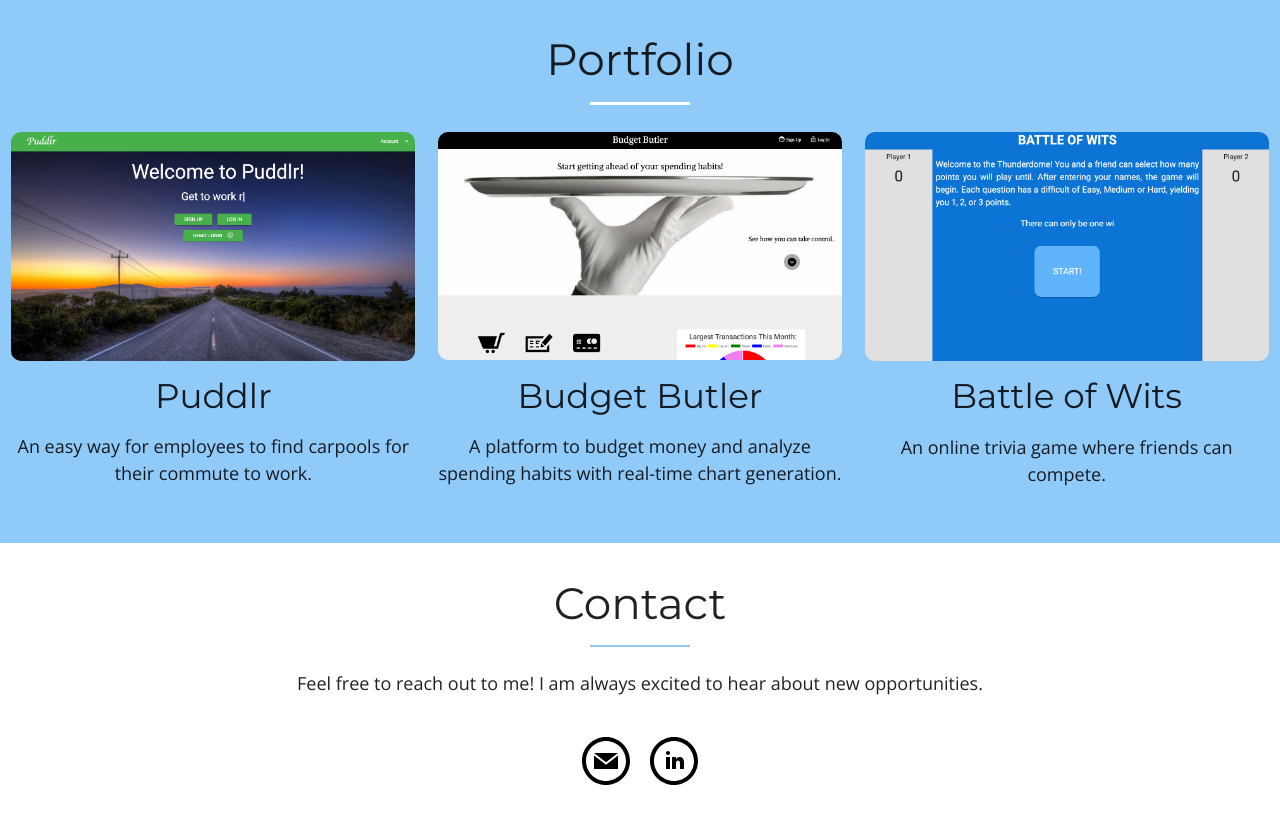
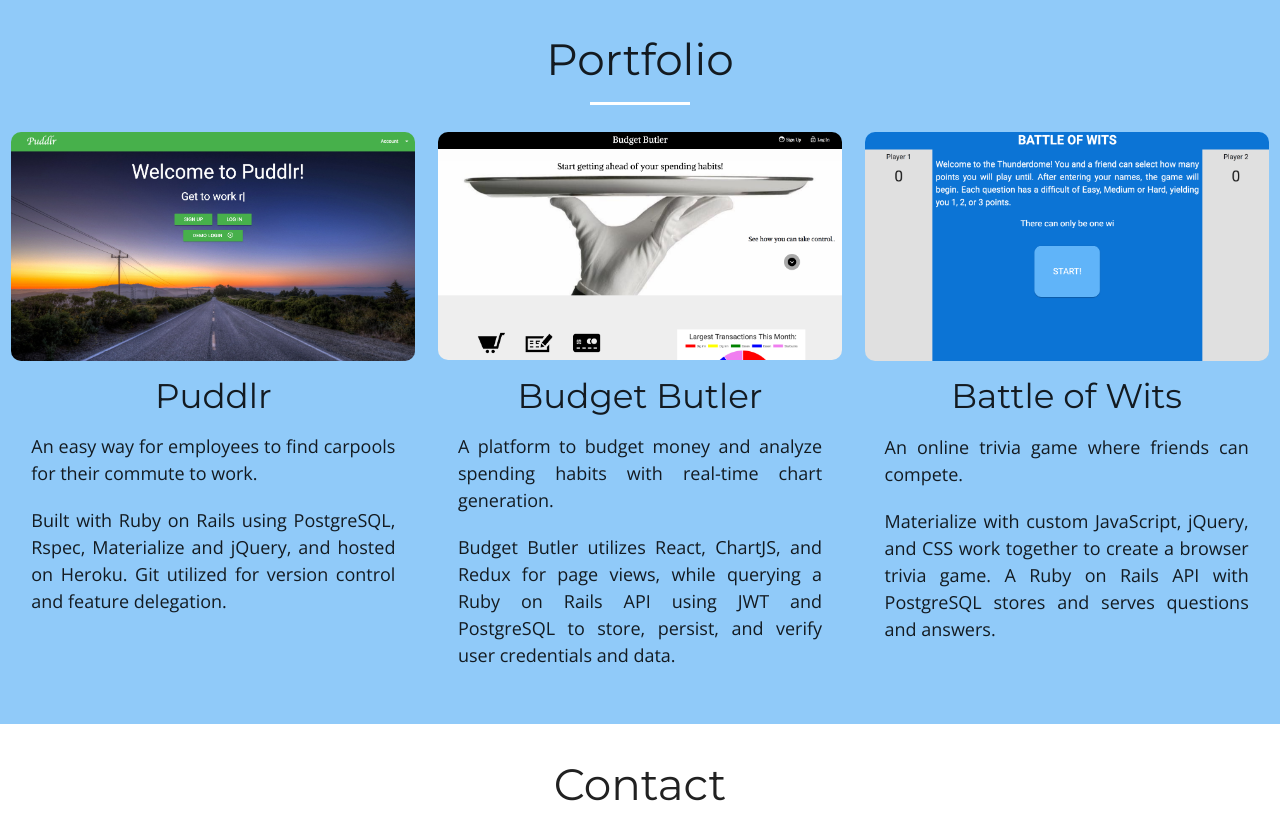
Before and after one commit to Franco84/franco, a PHP site: page /index.html in a window 1280 px wide. Shown: the part 2139-2954 px from the top of the page. Before the commit the page ends 2924 px from the top, so only its background shows below. Run offline with PHP 8.4, Linux system fonts and the light colour scheme; some libraries are stand-ins or nearby versions.

Commit message:
added portfolio project details

```diff
--- a/index.html
+++ b/index.html
@@ -11,6 +11,8 @@
     <meta name="viewport" content="width=device-width, initial-scale=1.0"/>
   </head>
   <body>
+
+
     <header>
       <nav class="transparent table-of-contents" style="position:fixed; z-index:1;">
         <div class="nav-wrapper">
@@ -263,8 +265,11 @@
                     <img src="img/puddlr.png">
               </div>
               <h4>Puddlr</h4>
-              <p>
+              <p class="portfolio-text">
                 An easy way for employees to find carpools for their commute to work.
+              </p>
+              <p class="portfolio-text">
+                Built with Ruby on Rails using PostgreSQL, Rspec, Materialize and jQuery, and hosted on Heroku. Git utilized for version control and feature delegation.
               </p>
             </div>
 
@@ -279,8 +284,11 @@
                     <img src="img/bb.png">
               </div>
               <h4>Budget Butler</h4>
-              <p>
+              <p class="portfolio-text">
                 A platform to budget money and analyze spending habits with real-time chart generation.
+              </p>
+              <p class="portfolio-text">
+                Budget Butler utilizes React, ChartJS, and Redux for page views, while querying a Ruby on Rails API using JWT and PostgreSQL to store, persist, and verify user credentials and data.
               </p>
             </div>
 
@@ -295,8 +303,11 @@
                   <img src="img/bow.png">
             </div>
             <h4>Battle of Wits</h4>
-            <p>
+            <p class="portfolio-text">
               An online trivia game where friends can compete.
+            </p>
+            <p class="portfolio-text">
+              Materialize with custom JavaScript, jQuery, and CSS work together to create a browser trivia game. A Ruby on Rails API with PostgreSQL stores and serves questions and answers.
             </p>
           </div>
 
--- a/stylesheet.css
+++ b/stylesheet.css
@@ -221,3 +221,9 @@ transform: translateY(-10px);
     }
 
 }
+
+.portfolio-text {
+  text-align:justify;
+  margin-left:20px;
+  margin-right: 20px;
+}
```
